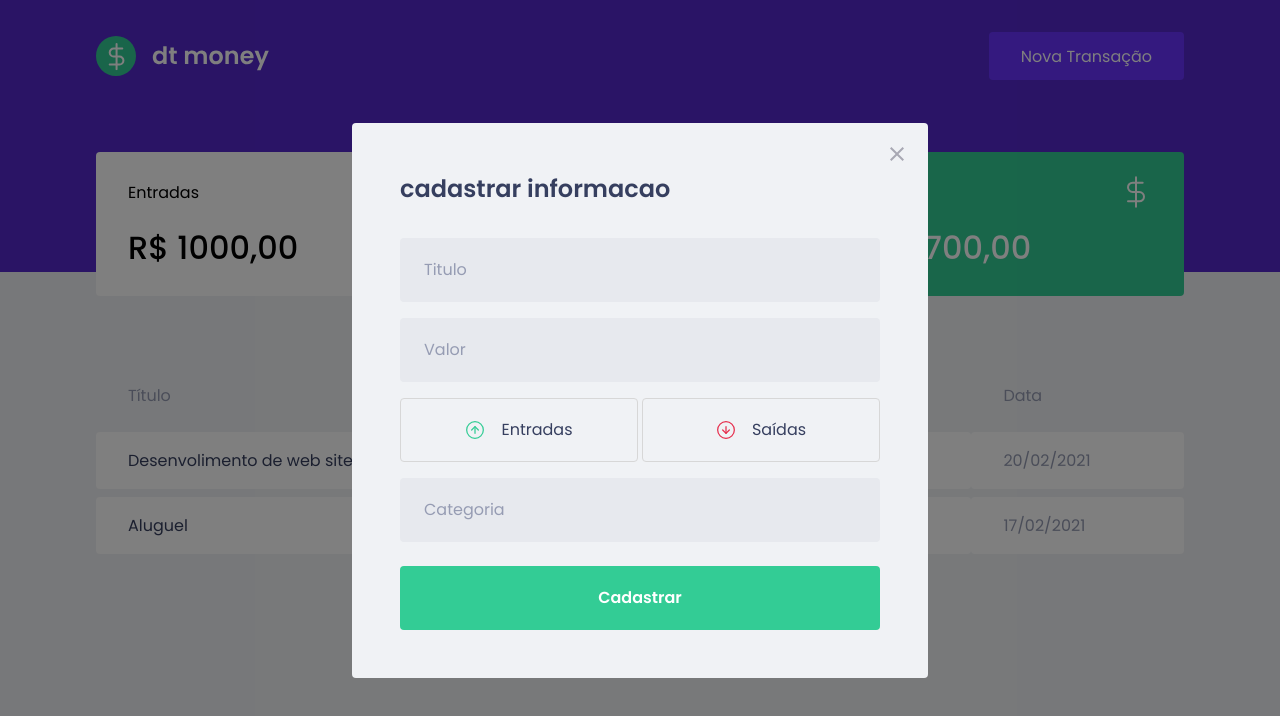
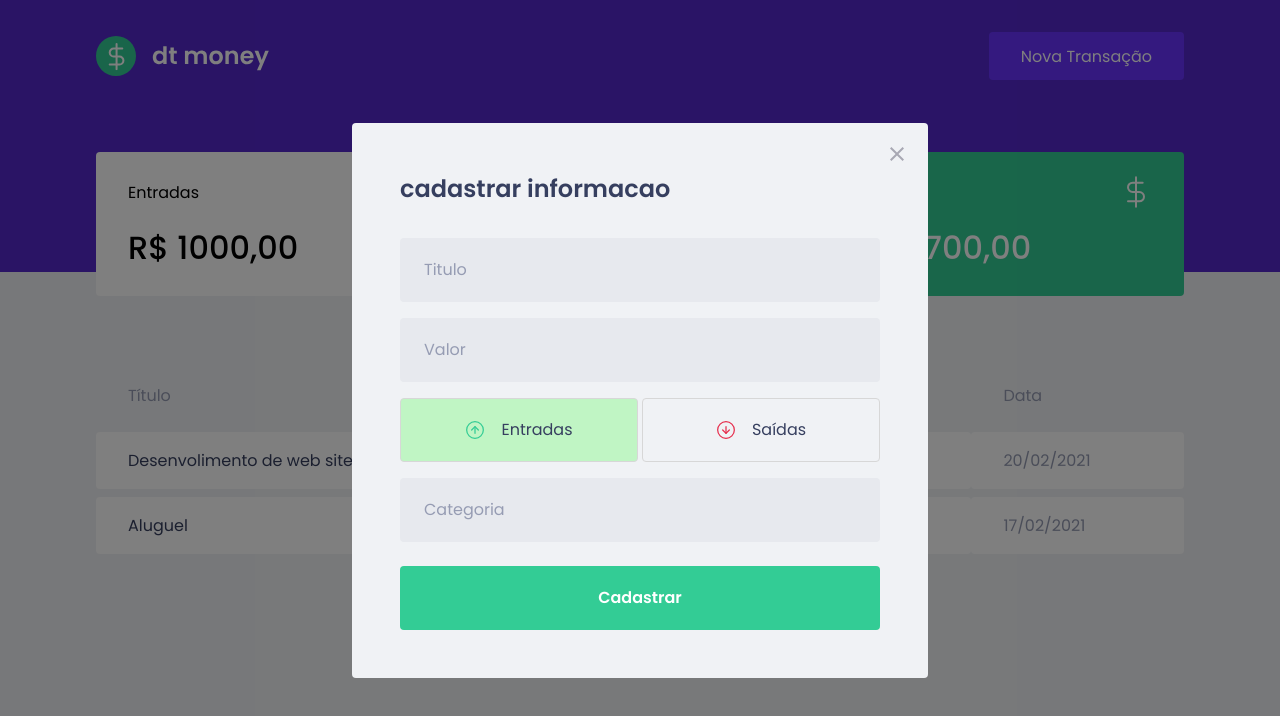
Before and after one commit to GabrielS0ares/glmoney, a React (Create React App) app: page / in a window 1280 px wide. Both pictures are taken after a click on the button "Nova Transação". Shown: the top 716 px of the page. Built offline with nearby package versions, Linux system fonts and the light colour scheme; no server answers; what miragejs would draw is missing.

Commit message:
feat: usando JS no styled componets

```diff
--- a/src/components/NewTransactionModal/index.tsx
+++ b/src/components/NewTransactionModal/index.tsx
@@ -2,7 +2,8 @@
 import closeImg from '../../assets/fechar.svg';
 import entradas from '../../assets/entradas.svg'
 import saidas from '../../assets/saidas.svg'
-import { Container, TransactionsTypeContainer } from './styles';
+import { Container, TransactionsTypeContainer, RadioBox } from './styles';
+import { useState } from 'react';
 
 
 
@@ -13,6 +14,9 @@
 
 
 export function NewTransactionModal({ isOpen, onRequestClose }: NewTransactionModalProps){
+    const [type, setType] = useState('deposit')
+
+
     return(
     <Modal
         isOpen={isOpen}
@@ -41,19 +45,23 @@
             />
             {/* Vamos criar mais um componente para estilização dos botoes, adotasse essa funcionalidade para que seja possivel separar ainda mais as estilizações sendo mais bonito visualmente  */}
             <TransactionsTypeContainer>
-                <button
+                <RadioBox
                     type='button'
+                    onClick={() => {setType('deposit'); }} //Como a funcao é apenas para definir um valor para o estado usamos umas arrow function para determinar o calor la
+                    isActive={type === 'deposit'}
                 >
                     <img src={entradas} alt="entradas"></img>
                     <span>Entradas</span>
-                </button>
+                </RadioBox>
 
-                <button
+                <RadioBox
                     type='button'
+                    onClick={() => {setType('withdraw'); }}
+                    isActive={type === 'withdraw'}
                 >
                     <img src={saidas} alt="saidas"></img>
                     <span>Saídas</span>
-                </button>
+                </RadioBox>
             </TransactionsTypeContainer>
 
             <input
--- a/src/components/NewTransactionModal/styles.ts
+++ b/src/components/NewTransactionModal/styles.ts
@@ -55,13 +55,18 @@
     display: grid;
     grid-template-columns: 1fr 1fr;
     gap: 0.25rem;
+`;
 
-    button {
+interface RadioBoxProps {
+    isActive: boolean;
+}
+
+export const RadioBox = styled.button<RadioBoxProps>`
     height: 4rem;
     border: 1px solid #d7d7d7;
     border-radius: 0.25rem;
 
-        background: transparent;
+    background: ${(props) => props.isActive ? 'rgba(3, 255, 2, .2)' : 'transparent'};
 
     display: flex;
     align-items: center;
@@ -84,5 +89,4 @@
         font-size: 1rem;
         color: var(--text-title);
     }
-    }
-`;
+`
```
Also changed, not shown: 1 other file (tests, documents, lock files or other folders). Lines whose indentation alone changed are shown as unchanged.
